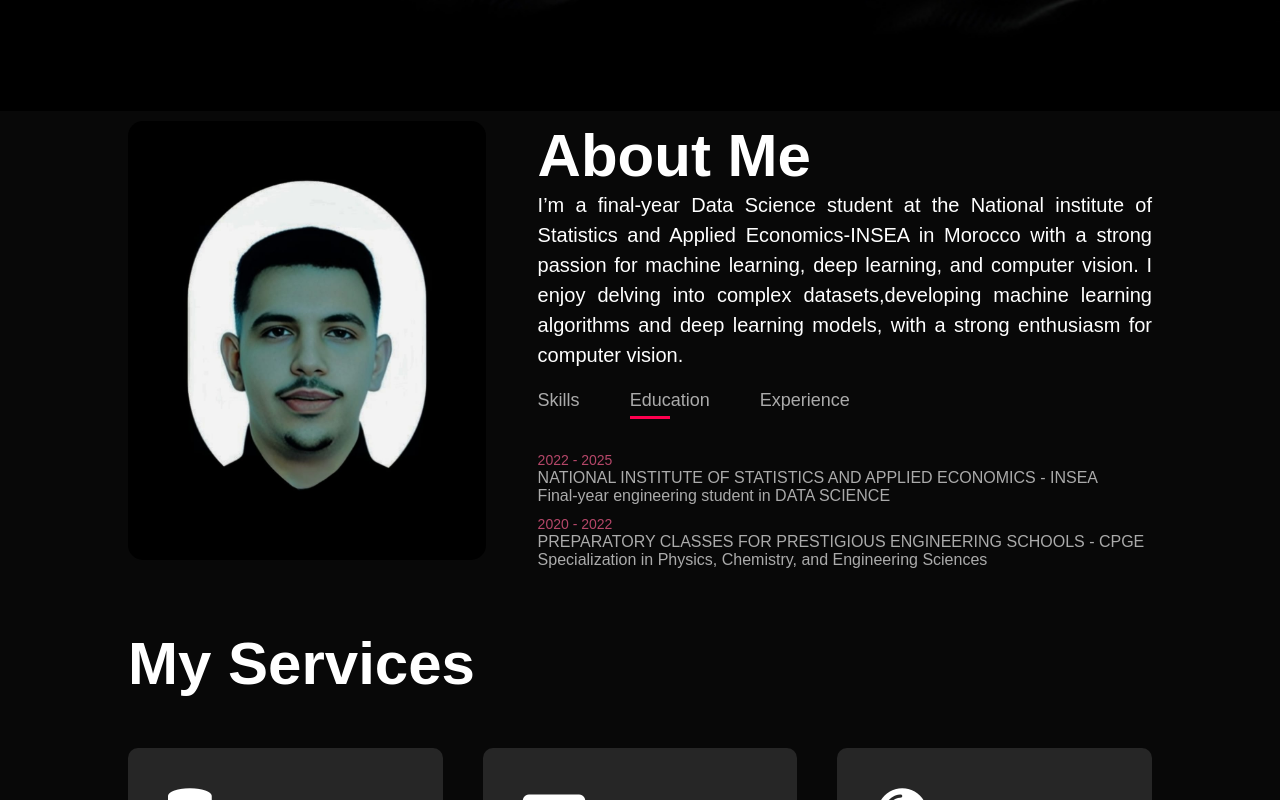
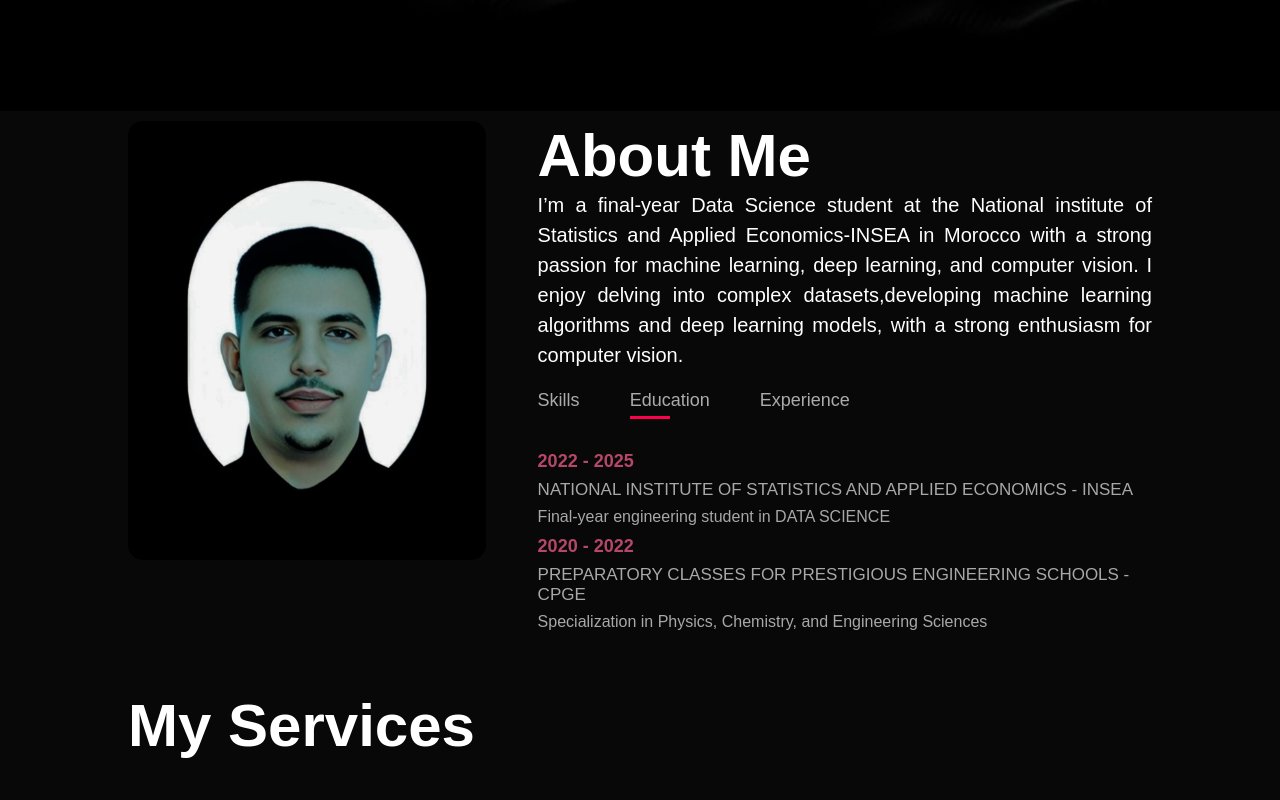
Before and after one commit to MohamedBoutaghratine/mboutaghratine-portfolio, a plain HTML site: page index.html in a window 1280 px wide. Both pictures are taken after a click on the element "Education". Shown: the part 689-1489 px from the top of the page. Drawn offline with Linux system fonts and the light colour scheme.

Commit message:
Update style.css

```diff
--- a/style.css
+++ b/style.css
@@ -148,9 +148,10 @@ a.special-link:hover {
     list-style: none;
     margin: 10px 0;
 }
+
 .tab-contents ul li span{
     color: #b54769;
-    font-size: 14px;
+    font-size: 18px;
 }
 .tab-contents{
     display: none;
@@ -479,3 +480,23 @@ nav .fa-solid{
     margin-top: -40px;
     display: block;
 }
+
+.date {
+    display: block;
+    font-weight: bold; /* Emphasize the date */
+    color: #151515; /* Darker color for better contrast */
+    margin-bottom: 8px; /* Space below the date */
+    font-size: 18px; /* Increased font size for the date */
+}
+
+.institution {
+    font-size: 17px; /* Slightly larger font size for the institution name */
+    font-weight: 500; /* Medium bold weight */
+    margin-bottom: 8px; /* Space below the institution name */
+    color: #a9a8a8; /* Medium gray color */
+}
+
+.description {
+    font-size: 16px; /* Slightly smaller font size for the description */
+    color: #a9a8a8; /* Light gray color for description */
+}
```
